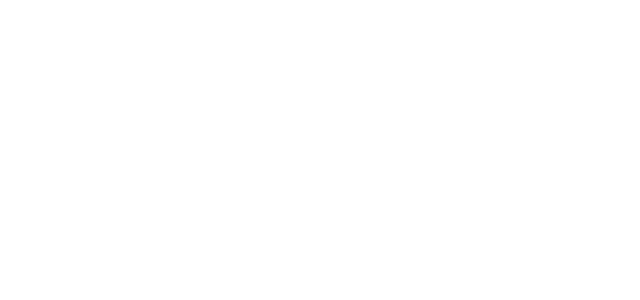
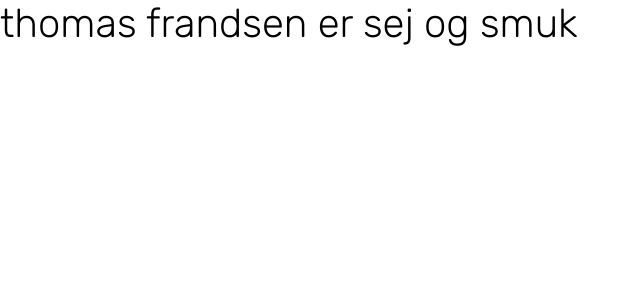
Before and after one commit to mreierstrand/Portfolio-project, a Vue app: page /Thomas in a window 1280 px wide. Before the commit this address had no page. Shown: the top 300 px of the page, without its empty margins (0-640 px from the left). Built offline with nearby package versions, Linux system fonts and the light colour scheme.

Commit message:
easter egg

```diff
--- a/src/router/index.js
+++ b/src/router/index.js
@@ -5,6 +5,7 @@ import Kundskaber from "../views/Kundskaber.vue";
 import Projekter from "../views/Projekter.vue";
 import Uddannelse from "../views/Uddannelse.vue";
 import Kontakt from "../views/Kontakt.vue";
+import Thomas from "../views/Thomas.vue";
 
 const router = createRouter({
   history: createWebHistory(import.meta.env.BASE_URL),
@@ -39,6 +40,11 @@ const router = createRouter({
       name: "kontakt",
       component: Kontakt,
     },
+    {
+      path: "/Thomas",
+      name: "thomas",
+      component: Thomas,
+    },
   ],
 });
 
--- /dev/null
+++ b/src/views/Thomas.vue
@@ -0,0 +1,13 @@
+<template>
+  <h1>thomas frandsen er sej og smuk</h1>
+</template>
+
+<script>
+export default {
+
+}
+</script>
+
+<style>
+
+</style>
```
